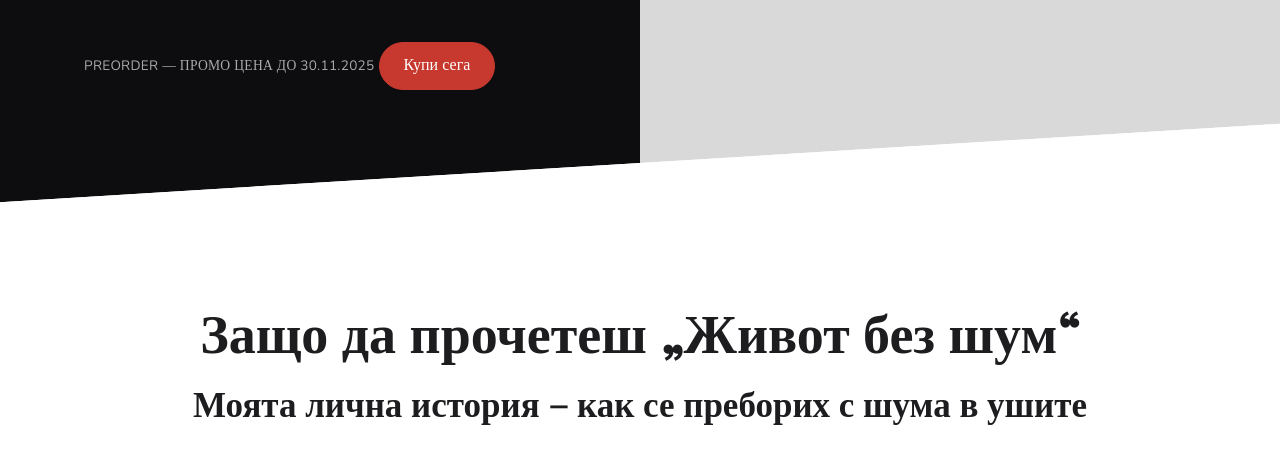
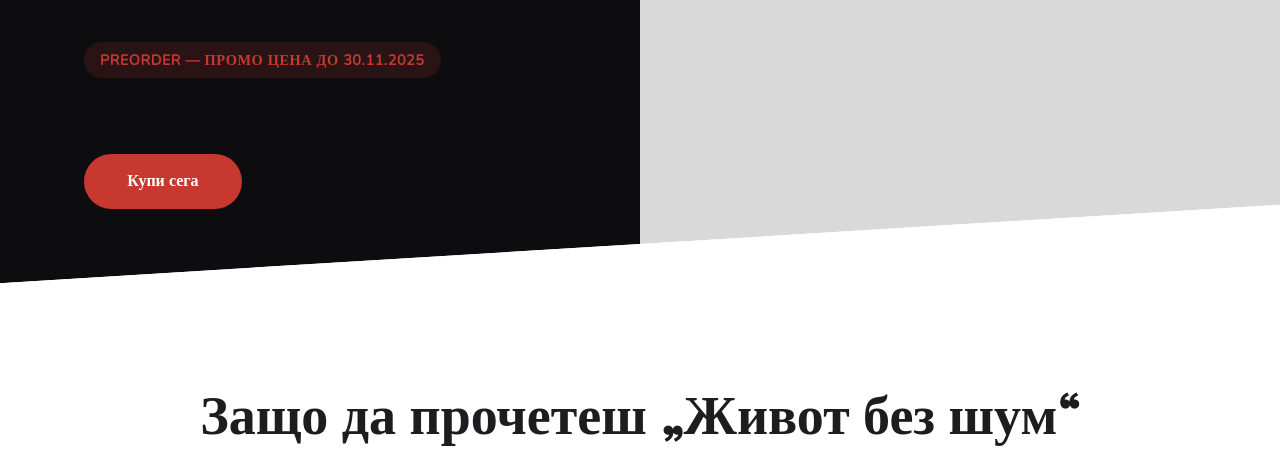
Before and after one commit to rainballs/jivot-bez-shum, a Django app: template templates/pages/home.html in a window 1280 px wide. Shown: the part 673-1122 px from the top of the page. Run offline with Django 5.2, Linux system fonts and the light colour scheme; the template is opened without the code that fills it, so the values that code supplies are empty.

Commit message:
price styles

```diff
--- a/static/css/styles.css
+++ b/static/css/styles.css
@@ -2829,3 +2829,67 @@ label.checkbox.checkbox--sm > input[type="checkbox"]:checked::after {
     color: rgba(255, 255, 255, 0.65); /* match your dark bg */
     text-transform: uppercase;
 }
+
+.price-actions {
+    display: flex;
+    flex-direction: column;
+    gap: 1rem; /* space between prices and button */
+    margin-top: 1.5rem;
+}
+
+.price-block {
+    display: inline-block;
+}
+
+.price-pretitle {
+    display: inline-block;
+    background: rgba(199, 57, 47, 0.15);
+    color: #c7392f;
+    padding: 0.4rem 1rem;
+    border-radius: 999px;
+    font-weight: 600;
+    letter-spacing: 0.04em;
+    text-transform: uppercase;
+    margin-bottom: 1rem;
+    font-size: 0.9rem;
+}
+
+.price-row {
+    display: flex;
+    gap: 1.5rem;
+}
+
+.price-card {
+    background: #141414;
+    border: 1px solid rgba(255, 255, 255, 0.03);
+    border-radius: 16px;
+    padding: 1.1rem 1.6rem;
+    display: flex;
+    flex-direction: column;
+    gap: 0.35rem;
+    min-width: 140px;
+}
+
+.price-old {
+    font-size: 0.8rem;
+    color: rgba(255, 255, 255, 0.45);
+    text-decoration: line-through;
+}
+
+.price {
+    font-size: 1.35rem;
+    font-weight: 700;
+    color: #fff;
+}
+
+.hero-cta {
+    display: inline-block;
+    background: #c7392f;
+    color: #fff;
+    padding: 0.9rem 2.7rem;
+    border-radius: 999px;
+    font-weight: 600;
+    font-size: 1rem;
+    text-decoration: none;
+    width: fit-content;
+}
--- a/templates/pages/home.html
+++ b/templates/pages/home.html
@@ -22,20 +22,18 @@
                     <strong>и промених живота си.</strong><br>
                     „Живот без шум“ не е просто книга.<br>Това е пътеводител към вътрешно спокойствие<br> и свобода от
                     хроничните състояния<br> като тинитус, тревожност и безсъние.<br> Тя разкрива как надеждата и
-                    промяната
-                    започват отвътре, дори когато медицината мълчи.<br>
+                    промяната започват отвътре, дори когато медицината мълчи.<br>
                     Ако търсиш изцеление, разбиране и ново начало, тази книга е за теб.
-                    </strong>
                 </p>
+
+                <div class="price-actions">
                     <div class="price-block">
-                    <p class="price-pretitle">Preorder — Промо цена до 30.11.2025</p>
+                        <p class="price-pretitle">PREORDER — ПРОМО ЦЕНА ДО 30.11.2025</p>
 
                         <div class="price-row">
                             {% if product %}
                                 <div class="price-card">
-                                <!-- top: old/regular price -->
                                     <div class="price-old">24,99 лв</div>
-                                <!-- bottom: sale/preorder price -->
                                     <div class="price">{{ product.price_bgn }} лв</div>
                                 </div>
                                 <div class="price-card">
@@ -45,8 +43,11 @@
                             {% endif %}
                         </div>
                     </div>
-                <a href="{% url 'checkout_info' %}" class="btn btn-primary btn-lg">Купи сега</a>
+
+                    <a href="{% url 'checkout_info' %}" class="hero-cta">Купи сега</a>
                 </div>
+            </div>
+
             <div class="hero-art">
                 <img src="{% static 'images/book.svg' %}" alt="Книга Живот без шум">
             </div>
```
Lines whose indentation alone changed are shown as unchanged.
